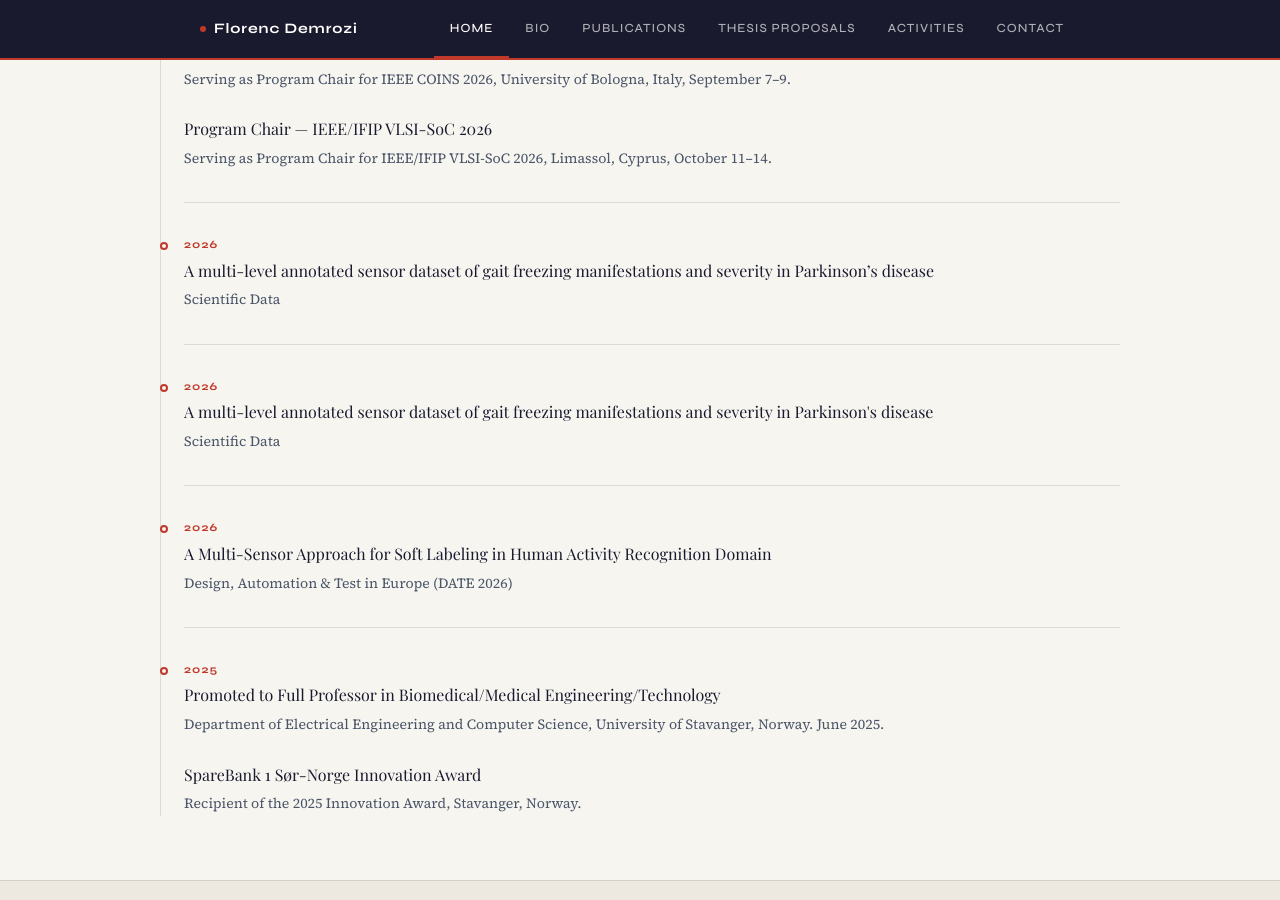
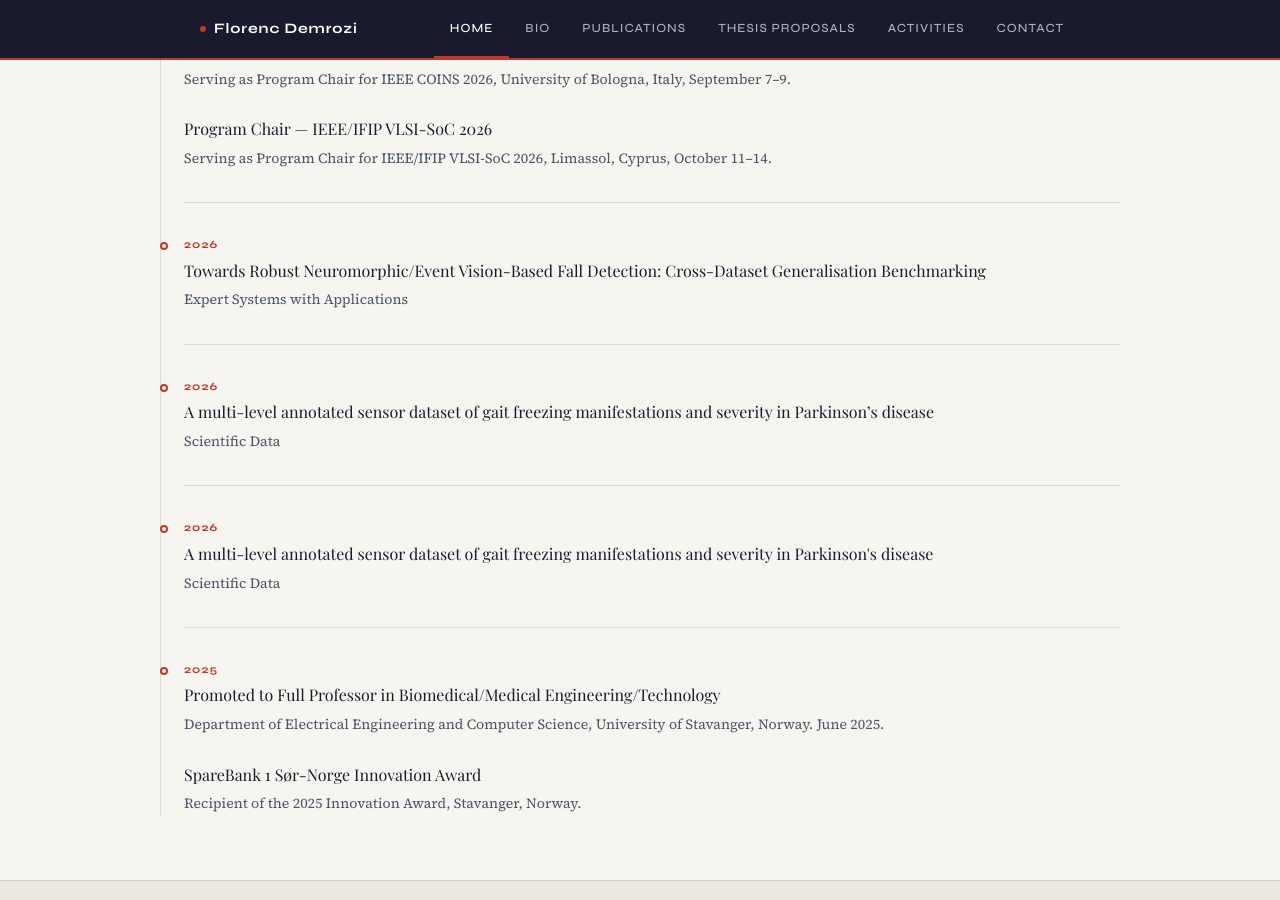
Before and after one commit to FlorencDemrozi/florencdemrozi.github.io, a Jekyll site: the page built from index.html, in a window 1280 px wide and 900 px high, scrolled down 2085 px. Built offline with Jekyll 4.4.1, drawn with Linux system fonts in a browser that asks for light colours; some web fonts are replaced.

Commit message:
chore: auto-update publications from Google Scholar [2026-05-04]

```diff
--- a/_data/publications.yml
+++ b/_data/publications.yml
@@ -1,13 +1,6 @@
-last_updated: '2026-04-20'
+last_updated: '2026-05-04'
 scholar_url: https://scholar.google.it/citations?user=gF5XNDIAAAAJ&hl=en
 items:
-- id: C1
-  type: conference
-  year: 2026
-  title: A Multi-Sensor Approach for Soft Labeling in Human Activity Recognition Domain
-  authors: Iervasi M., Turetta C., Pravadelli G., Demrozi F.
-  venue: Design, Automation & Test in Europe (DATE 2026)
-  year_str: '2026'
 - id: J1
   type: journal
   year: 2026
@@ -25,6 +18,14 @@ items:
     and Samaneh Zolfaghari and Domiziana Rinaldi and Giuliana Fazzina and Giulio Balestro and Alessandro Picelli and Graziano
     Pravadelli and Gabriella Olmo and Stefano Tamburin and Leonardo Lopiano and Carlo Alberto Artusi
   venue: Scientific Data
+- id: S043
+  type: conference
+  year: 2026
+  year_str: '2026'
+  title: 'Towards Robust Neuromorphic/Event Vision-Based Fall Detection: Cross-Dataset Generalisation Benchmarking'
+  authors: Muhammad Zeeshan Masood and Muhammad Hamza Zafar and Syed Kumayl Raza Moosavi and Demrozi F. and Furqan Shaukat
+    and Filippo Sanfilippo
+  venue: Expert Systems with Applications
 - id: C2
   type: conference
   year: 2025
@@ -475,3 +476,10 @@ items:
   authors: Demrozi F., Pravadelli G., Stefanni F.
   venue: Forum on Specification and Design Languages (FDL 2016)
   year_str: '2016'
+- id: C1
+  type: conference
+  year: 2000
+  title: A Multi-Sensor Approach for Soft Labeling in Human Activity Recognition Domain
+  authors: Iervasi M., Turetta C., Pravadelli G., Demrozi F.
+  venue: Design, Automation & Test in Europe (DATE 2026)
+  year_str: '2000'
```
